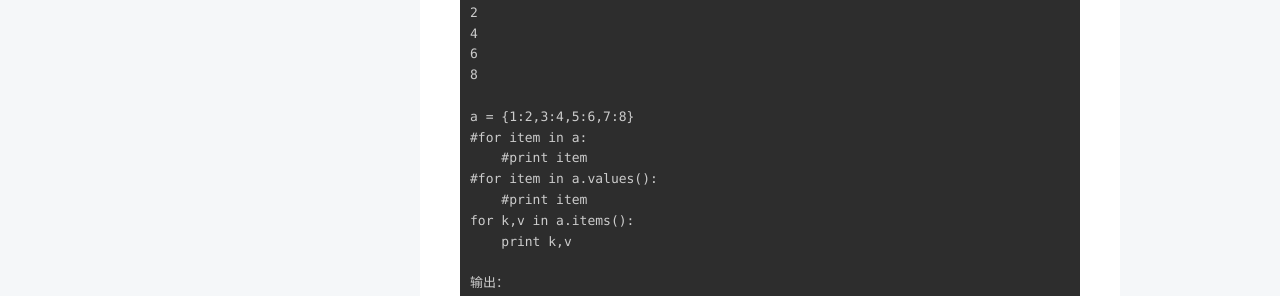
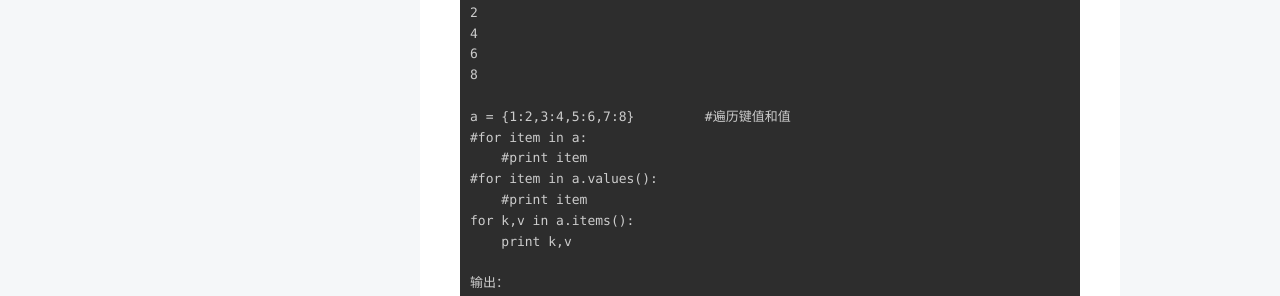
Before and after one commit to biezz/biezz.github.io, a Jekyll site: the page built from _posts/2018-01-25-python 字典.md, in a window 1280 px wide. Shown: the part 1758-2054 px from the top of the page. Built offline with Jekyll 4.4.1, drawn with Linux system fonts in a browser that asks for light colours; comment, search, counter and statistics services are not loaded; some of the changed text lies outside the part shown.

Commit message:
Update 2018-01-25-python 字典.md

```diff
--- a/_posts/2018-01-25-python 字典.md
+++ b/_posts/2018-01-25-python 字典.md
@@ -80,7 +80,7 @@ for item in a.values():
 6
 8
 
-a = {1:2,3:4,5:6,7:8}
+a = {1:2,3:4,5:6,7:8}         #遍历键值和值
 #for item in a:
     #print item
 #for item in a.values():
```
